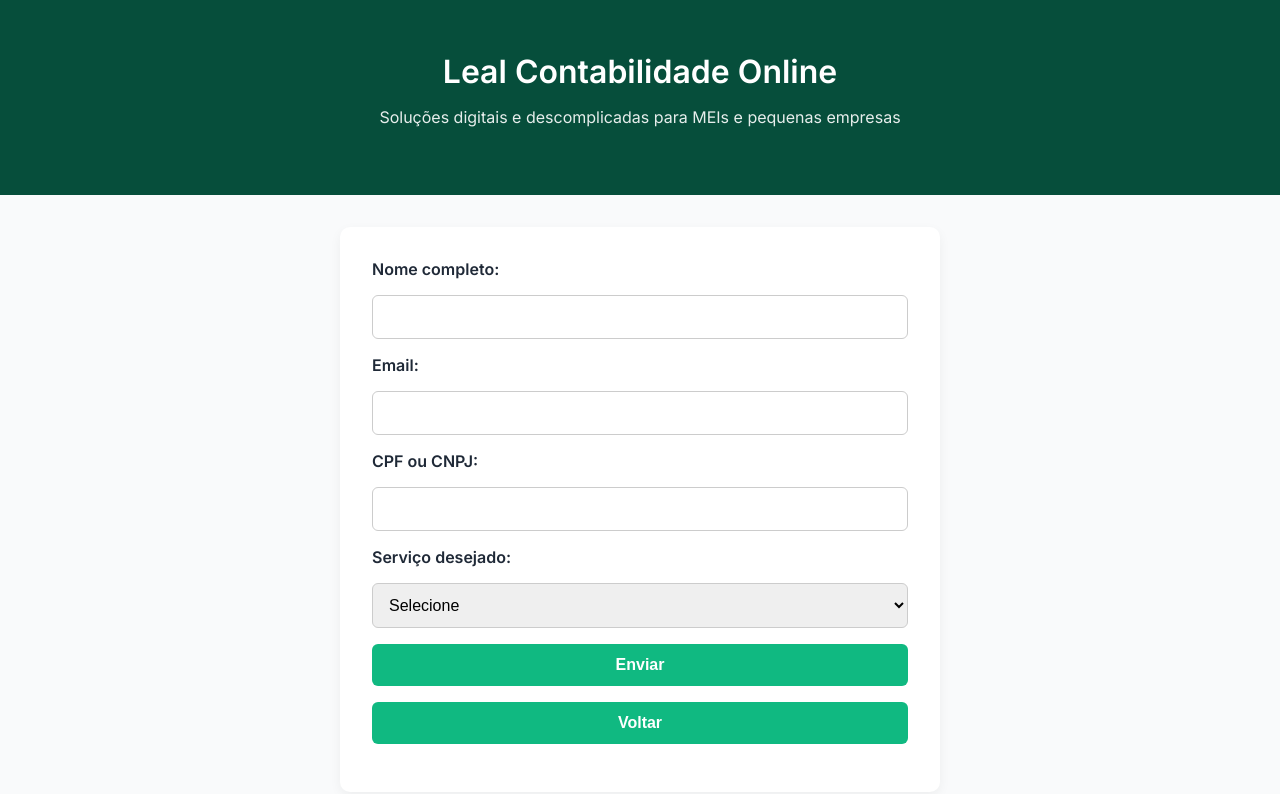
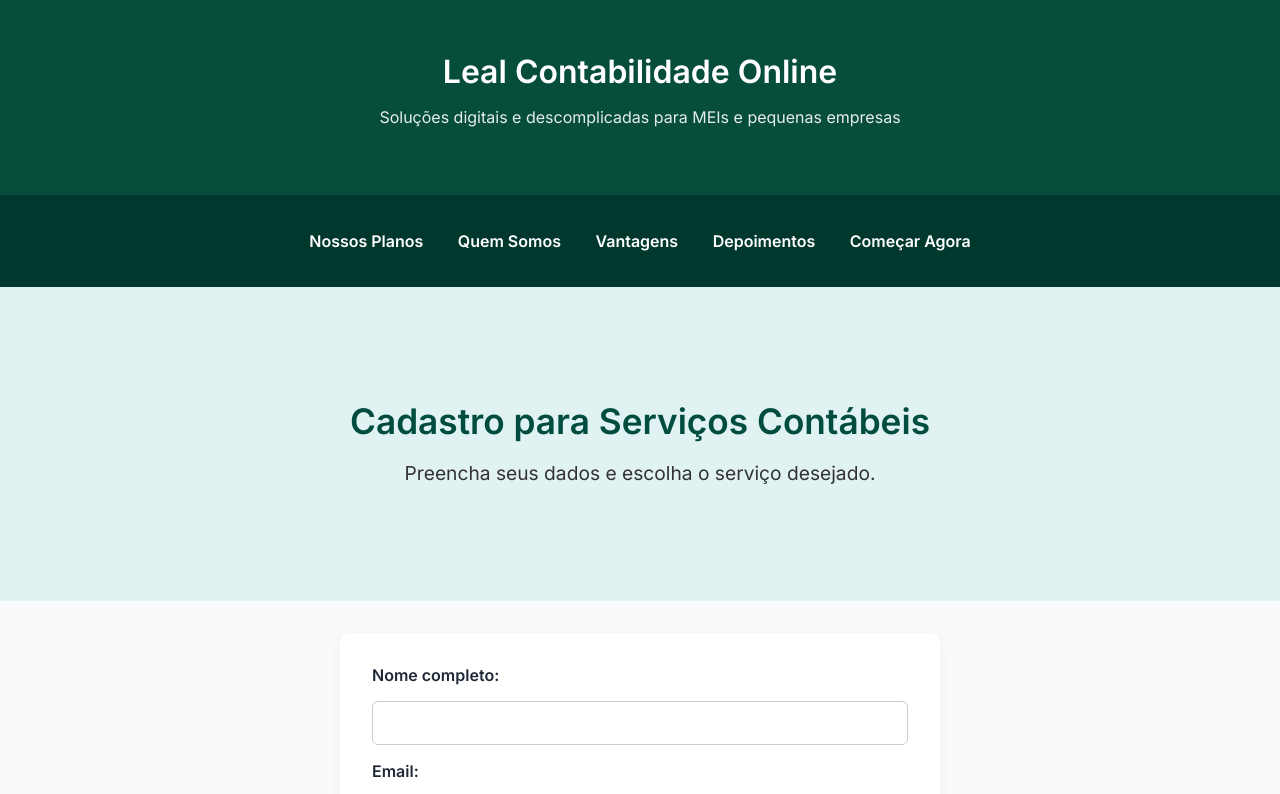
Before and after one commit to malemos/leal-site, a plain HTML site: page html/cadastro.html in a window 1280 px wide. Shown: the top 794 px of the page. Drawn offline with Linux system fonts and the light colour scheme.

Commit message:
Ajuste no header do cadastro.

```diff
--- a/html/cadastro.html
+++ b/html/cadastro.html
@@ -21,6 +21,21 @@
     </div>
   </header>
 
+  <nav>
+    <div class="container">
+      <a href="/html/index.html#planos">Nossos Planos</a>
+      <a href="/html/index.html#quem-somos">Quem Somos</a>
+      <a href="/html/index.html#beneficios">Vantagens</a>
+      <a href="/html/index.html#depoimentos">Depoimentos</a>
+      <a href="/html/cadastro.html">Começar Agora</a>
+    </div>
+  </nav>
+  <section class="hero">
+    <div class="container">
+      <h2>Cadastro para Serviços Contábeis</h2>
+      <p>Preencha seus dados e escolha o serviço desejado.</p>
+    </div>
+  </section>
   <div class="form-container">
     <form id="cadastroForm">
       <label for="nome">Nome completo:</label>
```
